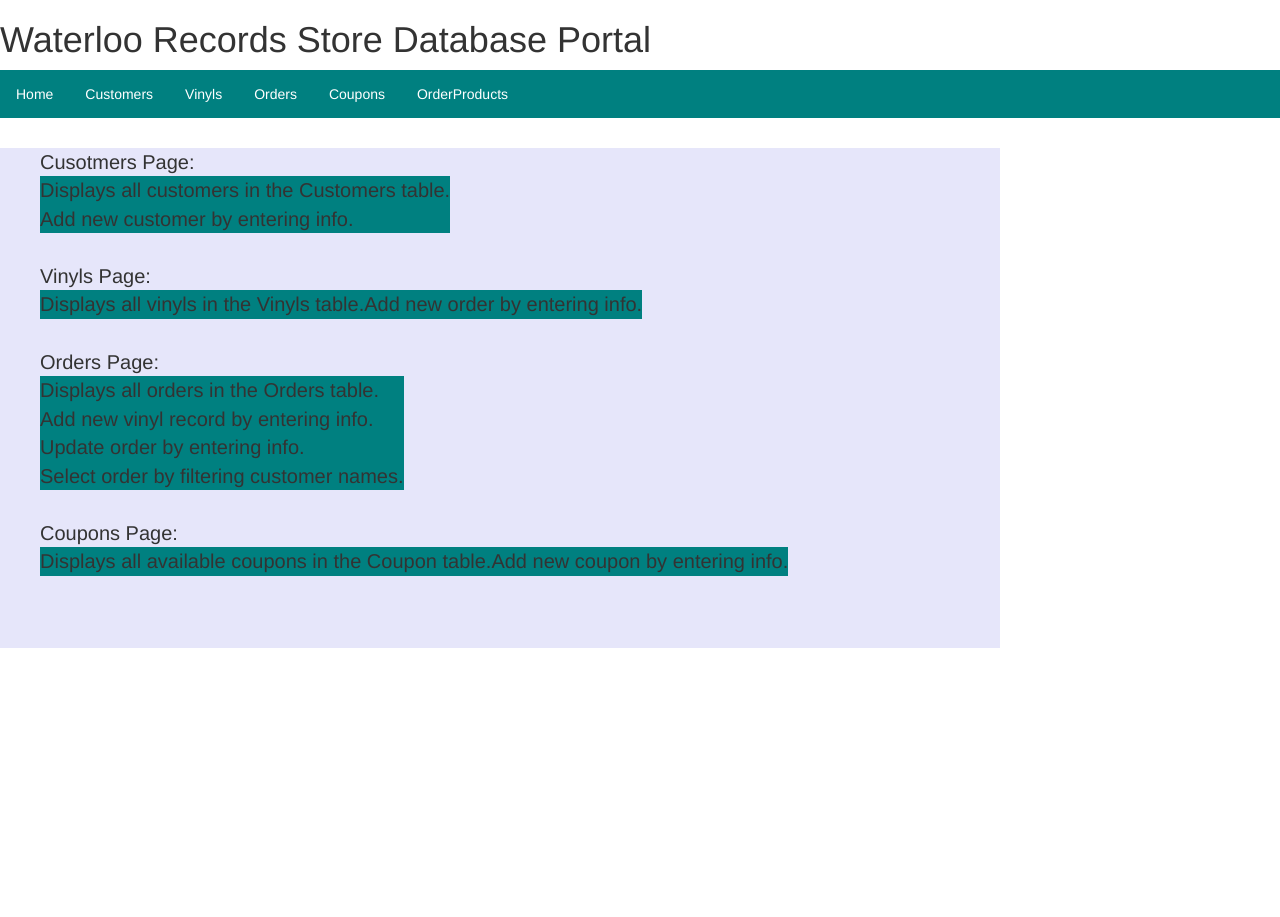
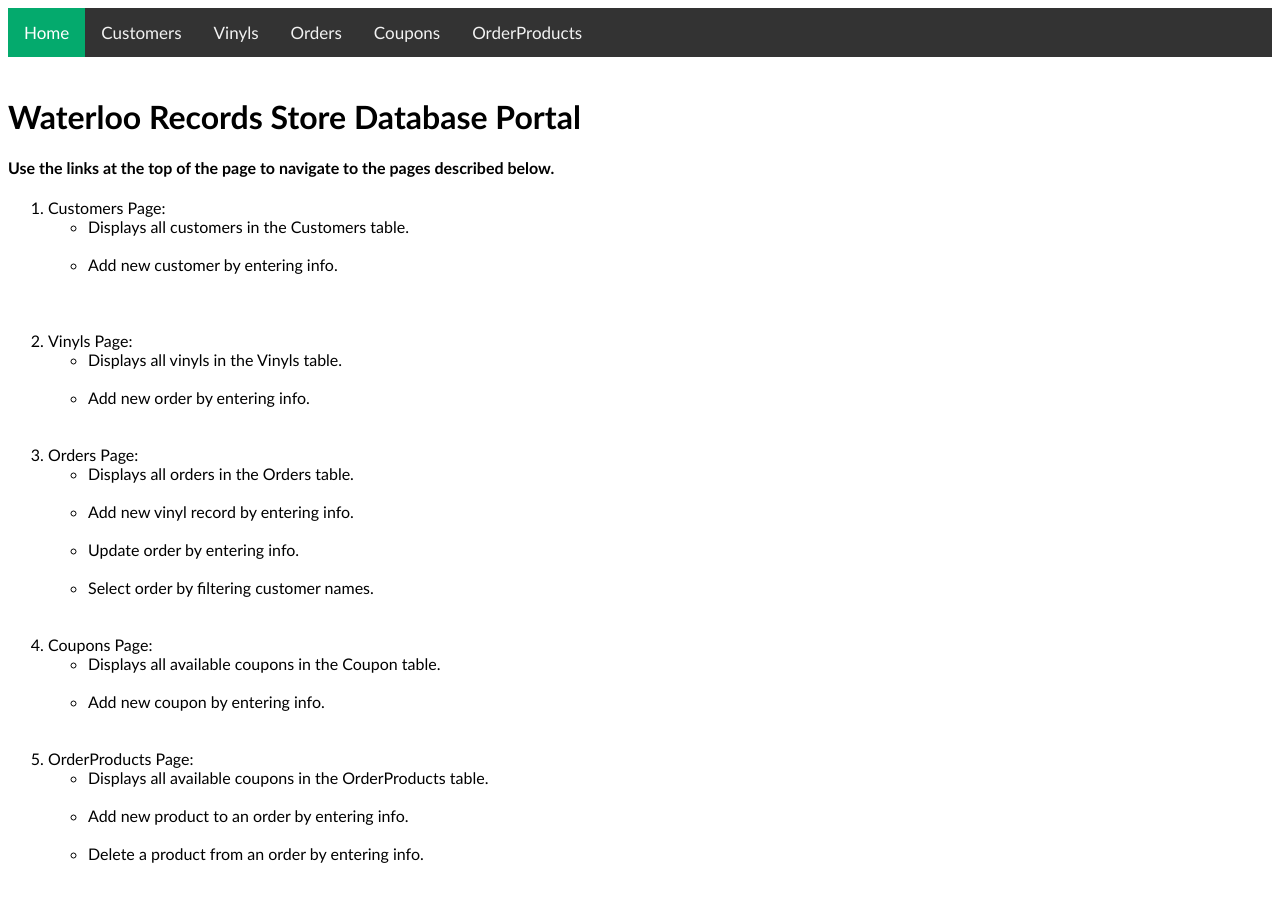
Before and after one commit to CcEeCcIi/DatabasePortfolio, a Flask app: template templates/index.html in a window 1280 px wide. Before the commit the page ends 648 px from the top, so only its background shows below. Run offline with Flask 2, Linux system fonts and the light colour scheme; the template is opened without the code that fills it, so the values that code supplies are empty; some libraries are stand-ins or nearby versions.

Commit message:
Added nav bar at top of all HTML pages

```diff
--- a/app.py
+++ b/app.py
@@ -7,21 +7,40 @@ import database.db_connector as db
 
 app = Flask(__name__)
 
-db_connection = db.connect_to_database()
+#db_connection = db.connect_to_database()
 
 
 # Routes
 
 @app.route('/')
 def root():
-    return render_template("main.j2")
+    """Serves the website home page"""
+    return render_template("index.html")
 
-@app.route('/bsg-people')
-def bsg_people():
-    query = "SELECT * FROM bsg_people"
-    cursor = db.execute_query(db_connection=db_connection, query=query)
-    results = cursor.fetchall()
-    return render_template("bsg.j2", bsg_people = results)
+@app.route('/customers')
+def customers():
+    """Serves the Customers page"""
+    return render_template("customers.html")
+
+@app.route('/orders')
+def orders():
+    """Serves the Orders page"""
+    return render_template("orders.html")
+
+@app.route('/vinyls')
+def vinyls():
+    """Serves the Vinyls page"""
+    return render_template("vinyls.html")
+
+@app.route('/orderProducts')
+def order_products():
+    """Serves the Order Products page"""
+    return render_template("order-products.html")
+
+@app.route('/coupons')
+def coupons():
+    """Serves the Coupons Products page"""
+    return render_template("coupons.html")
 
 
 # Listener
--- /dev/null
+++ b/static/css/main.css
@@ -0,0 +1,31 @@
+body {
+    font-family: 'Calibri', 'Cambria';
+}
+
+/* Add a black background color to the top navigation */
+.topnav {
+    background-color: #333;
+    overflow: hidden;
+  }
+
+  /* Style the links inside the navigation bar */
+  .topnav a {
+    float: left;
+    color: #f2f2f2;
+    text-align: center;
+    padding: 14px 16px;
+    text-decoration: none;
+    font-size: 17px;
+  }
+
+  /* Change the color of links on hover */
+  .topnav a:hover {
+    background-color: #ddd;
+    color: black;
+  }
+
+  /* Add a color to the active/current link */
+  .topnav a.active {
+    background-color: #04AA6D;
+    color: white;
+  }
--- a/templates/index.html
+++ b/templates/index.html
@@ -10,29 +10,25 @@
     <meta charset="UTF-8">
     <meta name="viewport" content="width=device-width, initial-scale=1">
     <title>Database Home</title>
-    <link rel="stylesheet" href="index.css" type="text/css">
-    <!-- style for the navigation bar-->
-    <link rel="stylesheet" href="default.css" type="text/css">
-    <link rel="stylesheet" href="https://maxcdn.bootstrapcdn.com/bootstrap/3.4.1/css/bootstrap.min.css">
-    <script src="https://maxcdn.bootstrapcdn.com/bootstrap/3.4.1/js/bootstrap.min.js"></script>
+    <!-- style for the navigation bar using Flask default css file path-->
+    <link rel="stylesheet" href="{{ url_for('static', filename='css/main.css') }}">
 </head>
 
 <body>
-    <h1> Waterloo Records Store Database Portal </h1>
-    <div>
-        <ul>
-            <li><a href="index.html">Home</a></li>
-            <li><a href="customers.html">Customers</a></li>
-            <li><a href="vinyls.html">Vinyls</a></li>
-            <li><a href="orders.html">Orders</a></li>
-            <li><a href="coupons.html">Coupons</a></li>
-            <li><a href="order-products.html">OrderProducts</a></li>
-        </ul>
+    <div class="topnav">
+        <a class="active" href="/">Home</a></li>
+        <a href="/customers">Customers</a>
+        <a href="/vinyls">Vinyls</a>
+        <a href="/orders">Orders</a>
+        <a href="/coupons">Coupons</a>
+        <a href="/orderProducts">OrderProducts</a>
     </div>
     </br>
+    <h1> Waterloo Records Store Database Portal </h1>
+    <h4>Use the links at the top of the page to navigate to the pages described below.</h4>
     <div class="scroll">
         <ol>
-        <li>Cusotmers Page:
+        <li>Customers Page:
             <ul>
                 <li>Displays all customers in the Customers table.</li></br>
                 <li>Add new customer by entering info.</li></br>
@@ -42,7 +38,7 @@
         <br/>
         <li>Vinyls Page:
             <ul>
-                <li>Displays all vinyls in the Vinyls table.</li>
+                <li>Displays all vinyls in the Vinyls table.</li></br>
                 <li>Add new order by entering info.</li>
             </ul>
             <br/>
@@ -63,8 +59,17 @@
         <br/>
         <li>Coupons Page:
             <ul>
-                <li>Displays all available coupons in the Coupon table.</li>
+                <li>Displays all available coupons in the Coupon table.</li></br>
                 <li>Add new coupon by entering info.</li>
+            </ul>
+            <br/>
+        </li>
+        </br>
+        <li>OrderProducts Page:
+            <ul>
+                <li>Displays all available coupons in the OrderProducts table.</li></br>
+                <li>Add new product to an order by entering info.</li></br>
+                <li>Delete a product from an order by entering info.</li>
             </ul>
             <br/>
         </li>
```
Also changed, not shown: templates/coupons.html (+11 -13 lines), templates/customers.html (+11 -13 lines), templates/order-products.html (+11 -13 lines), templates/orders.html (+12 -13 lines), templates/vinyls.html (+13 -15 lines).
